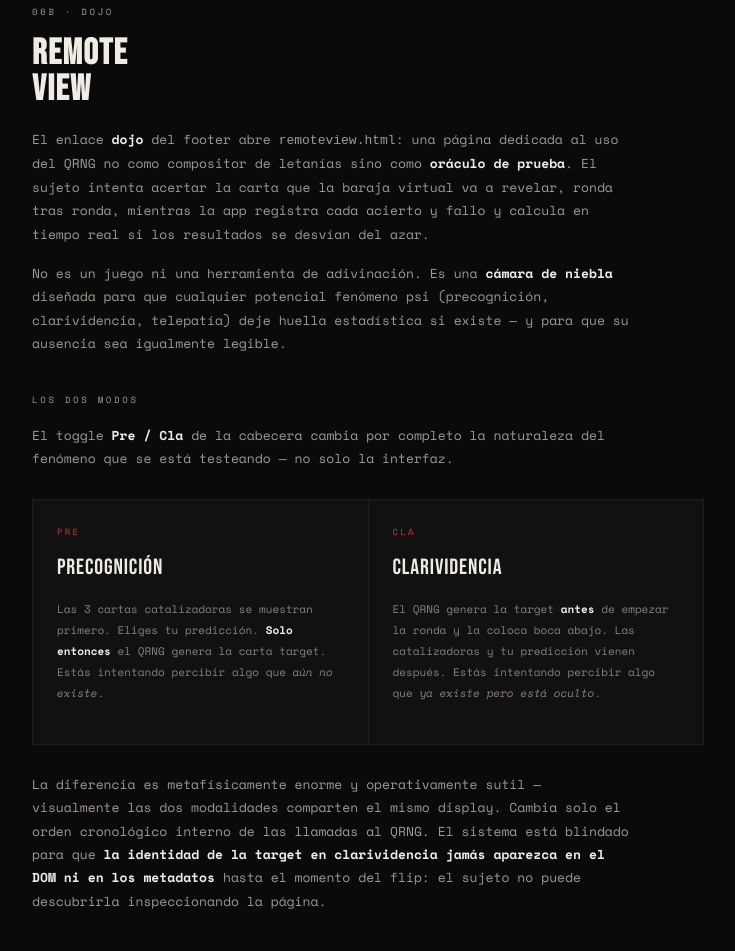
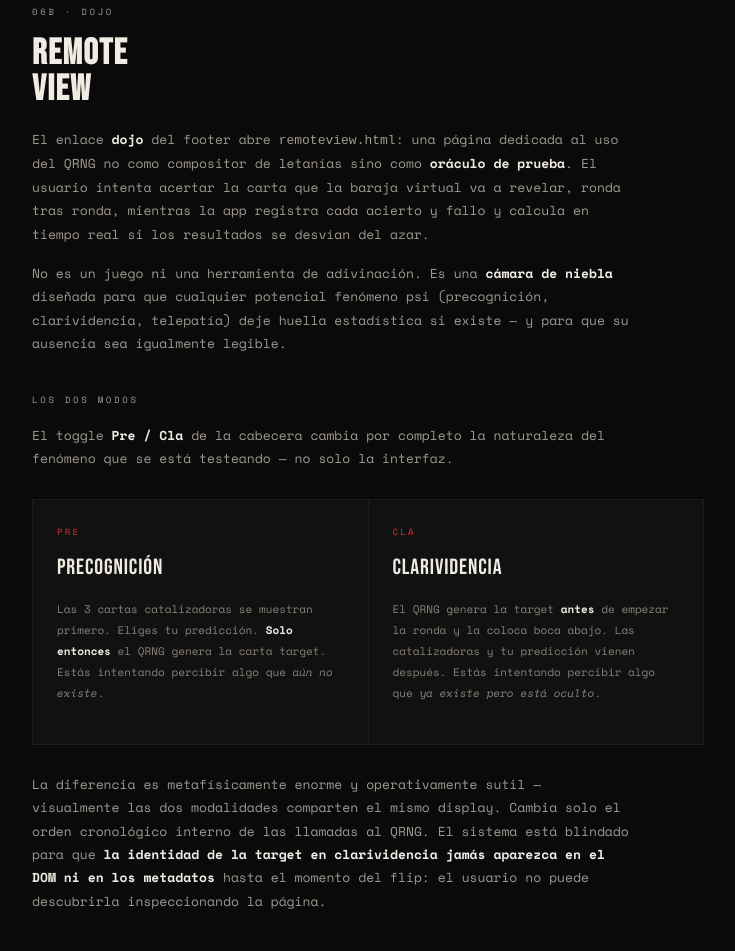
Before and after one commit to 05ka/nwrd, a plain HTML site: page guia-arkana.html in a window 1280 px wide. Shown: the part 9380-10331 px from the top of the page, without its empty margins (272-1007 px from the left). Drawn offline with nearby package versions, Linux system fonts and the light colour scheme; no server answers.

Commit message:
Update guia-arkana.html

```diff
--- a/guia-arkana.html
+++ b/guia-arkana.html
@@ -597,8 +597,8 @@
     <p class="section-label" data-es="06b · Dojo" data-en="06b · Dojo">06b · Dojo</p>
     <h2 class="section-title" data-es="REMOTE<br><span>VIEW</span>" data-en="REMOTE<br><span>VIEW</span>">REMOTE<br><span>VIEW</span></h2>
 
-    <p data-es="El enlace <strong>dojo</strong> del footer abre <code>remoteview.html</code>: una página dedicada al uso del QRNG no como compositor de letanías sino como <strong>oráculo de prueba</strong>. El sujeto intenta acertar la carta que la baraja virtual va a revelar, ronda tras ronda, mientras la app registra cada acierto y fallo y calcula en tiempo real si los resultados se desvían del azar."
-       data-en="The <strong>dojo</strong> link in the footer opens <code>remoteview.html</code>: a page dedicated to using the QRNG not as a litany composer but as a <strong>testing oracle</strong>. The subject tries to predict the card the virtual deck will reveal, round after round, while the app logs every hit and miss and calculates in real time whether results deviate from chance.">El enlace <strong>dojo</strong> del footer abre <code>remoteview.html</code>: una página dedicada al uso del QRNG no como compositor de letanías sino como <strong>oráculo de prueba</strong>. El sujeto intenta acertar la carta que la baraja virtual va a revelar, ronda tras ronda, mientras la app registra cada acierto y fallo y calcula en tiempo real si los resultados se desvían del azar.</p>
+    <p data-es="El enlace <strong>dojo</strong> del footer abre <code>remoteview.html</code>: una página dedicada al uso del QRNG no como compositor de letanías sino como <strong>oráculo de prueba</strong>. El usuario intenta acertar la carta que la baraja virtual va a revelar, ronda tras ronda, mientras la app registra cada acierto y fallo y calcula en tiempo real si los resultados se desvían del azar."
+       data-en="The <strong>dojo</strong> link in the footer opens <code>remoteview.html</code>: a page dedicated to using the QRNG not as a litany composer but as a <strong>testing oracle</strong>. The subject tries to predict the card the virtual deck will reveal, round after round, while the app logs every hit and miss and calculates in real time whether results deviate from chance.">El enlace <strong>dojo</strong> del footer abre <code>remoteview.html</code>: una página dedicada al uso del QRNG no como compositor de letanías sino como <strong>oráculo de prueba</strong>. El usuario intenta acertar la carta que la baraja virtual va a revelar, ronda tras ronda, mientras la app registra cada acierto y fallo y calcula en tiempo real si los resultados se desvían del azar.</p>
 
     <p data-es="No es un juego ni una herramienta de adivinación. Es una <strong>cámara de niebla</strong> diseñada para que cualquier potencial fenómeno psi (precognición, clarividencia, telepatía) deje huella estadística si existe — y para que su ausencia sea igualmente legible."
        data-en="It is neither a game nor a divination tool. It is a <strong>cloud chamber</strong> designed so that any potential psi phenomenon (precognition, clairvoyance, telepathy) leaves a statistical trace if it exists — and so that its absence is equally readable.">No es un juego ni una herramienta de adivinación. Es una <strong>cámara de niebla</strong> diseñada para que cualquier potencial fenómeno psi (precognición, clarividencia, telepatía) deje huella estadística si existe — y para que su ausencia sea igualmente legible.</p>
@@ -623,8 +623,8 @@
       </div>
     </div>
 
-    <p data-es="La diferencia es metafísicamente enorme y operativamente sutil — visualmente las dos modalidades comparten el mismo display. Cambia solo el orden cronológico interno de las llamadas al QRNG. El sistema está blindado para que <strong>la identidad de la target en clarividencia jamás aparezca en el DOM ni en los metadatos</strong> hasta el momento del flip: el sujeto no puede descubrirla inspeccionando la página."
-       data-en="The difference is metaphysically enormous and operationally subtle — visually the two modes share the same display. Only the internal chronological order of the QRNG calls changes. The system is hardened so that <strong>the identity of the target in clairvoyance never appears in the DOM or metadata</strong> until the flip moment: the subject cannot discover it by inspecting the page.">La diferencia es metafísicamente enorme y operativamente sutil — visualmente las dos modalidades comparten el mismo display. Cambia solo el orden cronológico interno de las llamadas al QRNG. El sistema está blindado para que <strong>la identidad de la target en clarividencia jamás aparezca en el DOM ni en los metadatos</strong> hasta el momento del flip: el sujeto no puede descubrirla inspeccionando la página.</p>
+    <p data-es="La diferencia es metafísicamente enorme y operativamente sutil — visualmente las dos modalidades comparten el mismo display. Cambia solo el orden cronológico interno de las llamadas al QRNG. El sistema está blindado para que <strong>la identidad de la target en clarividencia jamás aparezca en el DOM ni en los metadatos</strong> hasta el momento del flip: el usuario no puede descubrirla inspeccionando la página."
+       data-en="The difference is metaphysically enormous and operationally subtle — visually the two modes share the same display. Only the internal chronological order of the QRNG calls changes. The system is hardened so that <strong>the identity of the target in clairvoyance never appears in the DOM or metadata</strong> until the flip moment: the subject cannot discover it by inspecting the page.">La diferencia es metafísicamente enorme y operativamente sutil — visualmente las dos modalidades comparten el mismo display. Cambia solo el orden cronológico interno de las llamadas al QRNG. El sistema está blindado para que <strong>la identidad de la target en clarividencia jamás aparezca en el DOM ni en los metadatos</strong> hasta el momento del flip: el usuario no puede descubrirla inspeccionando la página.</p>
 
     <!-- Flujo de una ronda -->
     <p class="section-label" style="margin-top:36px" data-es="Flujo de una ronda" data-en="Round flow">Flujo de una ronda</p>
```
